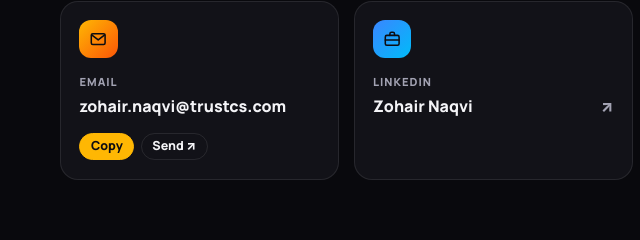
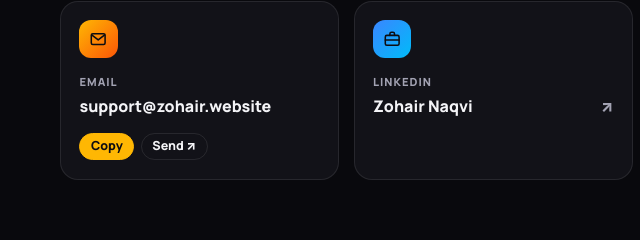
Before and after one commit to zohxair/my-portfolio, a plain HTML site: page index.html in a window 1280 px wide. Shown: the part 1882-2122 px from the top of the page, 0-640 px from the left. Drawn offline with Linux system fonts and the light colour scheme.

Commit message:
Update index.html

```diff
--- a/index.html
+++ b/index.html
@@ -445,7 +445,7 @@ a.tile:hover { transform: translateY(-2px); border-color: color-mix(in srgb, var
       <div class="tile t-mail">
         <span class="chip"><svg class="ico" viewBox="0 0 24 24" aria-hidden="true"><rect x="3" y="5" width="18" height="14" rx="2"/><path d="m3.5 6.5 8.5 6.5 8.5-6.5"/></svg></span>
         <span class="tile-label">Email</span>
-        <span class="tile-value" id="email-text">zohair.naqvi@trustcs.com</span>
+        <span class="tile-value" id="email-text">support@zohair.website</span>
         <div class="actions">
           <button class="btn" type="button" id="copy-email">Copy</button>
           <a class="btn btn-ghost" href="mailto:zohair.naqvi@trustcs.com">Send ↗</a>
```
